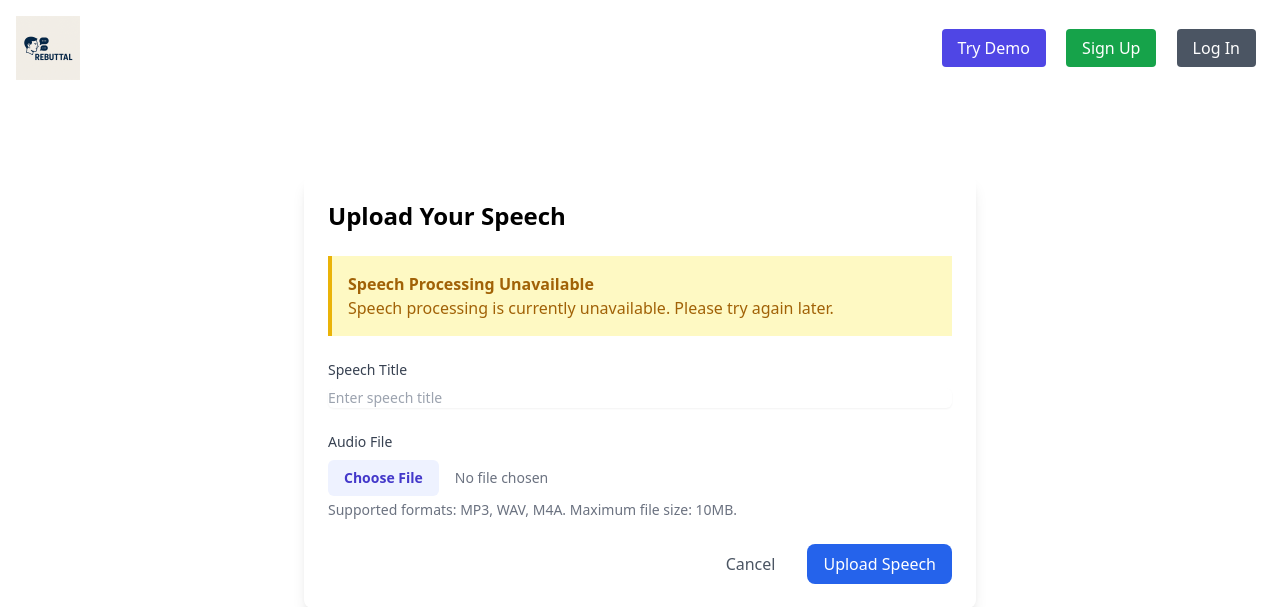
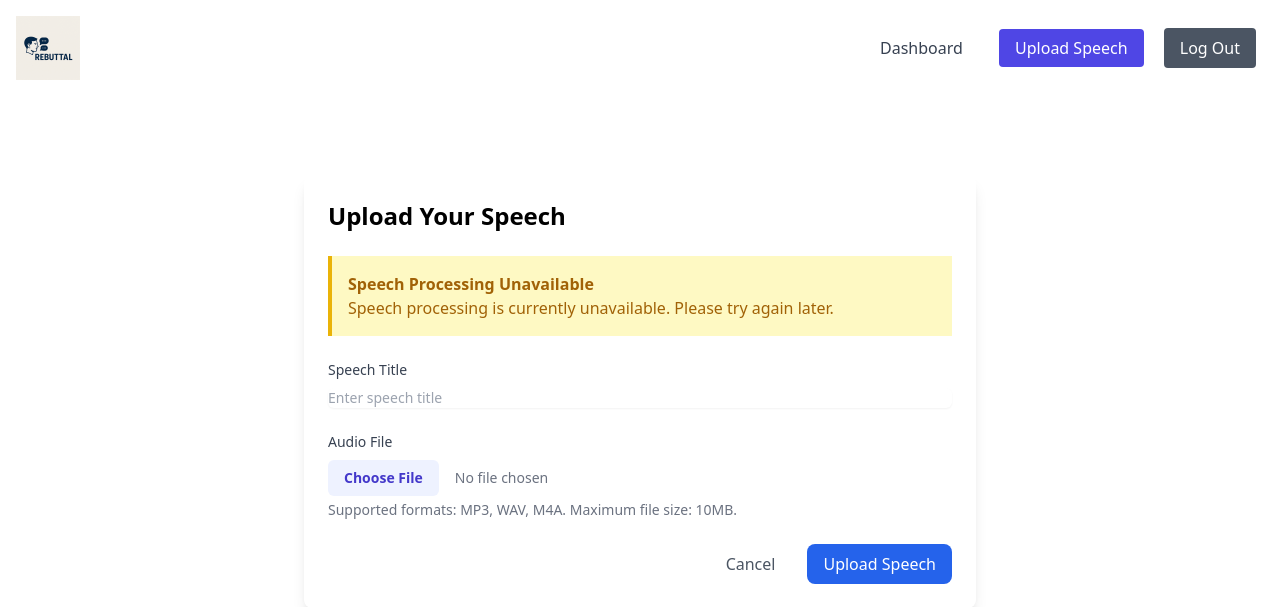
Before and after one commit to dracs9/rebuttal, a Django app: page /speech/upload/ in a window 1280 px wide. Shown: the top 607 px of the page. Run offline with Django 5.2, Linux system fonts and the light colour scheme; a user stored in the database is signed in; some libraries are stand-ins or nearby versions.

Commit message:
quick fixes

```diff
--- a/core/templates/core/upload_speech.html
+++ b/core/templates/core/upload_speech.html
@@ -56,9 +56,7 @@
 
           <div class="flex justify-end space-x-4">
             <a href="{% url 'dashboard' %}" class="px-4 py-2 text-gray-600 hover:text-gray-800">Cancel</a>
-            <button type="submit" class="px-4 py-2 bg-blue-600 text-white rounded-lg hover:bg-blue-700 focus:outline-none focus:ring-2 focus:ring-blue-500 focus:ring-offset-2" {% if not whisper_available %}disabled{% endif %}>
-              Upload Speech
-            </button>
+            <button type="submit" class="px-4 py-2 bg-blue-600 text-white rounded-lg hover:bg-blue-700 focus:outline-none focus:ring-2 focus:ring-blue-500 focus:ring-offset-2" {% if not whisper_available %}disabled{% endif %}>Upload Speech</button>
           </div>
         </form>
       </div>
--- a/core/utils.py
+++ b/core/utils.py
@@ -63,7 +63,7 @@ def process_speech_with_whisper(audio_path: str) -> str:
         logger.info("Transcription completed successfully")
 
         # Get the transcript
-        transcript = result["text"].strip()
+        transcript = str(result["text"]).strip()
         logger.info("Transcript extracted successfully")
         return transcript
 
--- a/templates/base.html
+++ b/templates/base.html
@@ -13,11 +13,19 @@
   </head>
   <body class="bg-white">
     <header class="container mx-auto p-4 flex justify-between items-center">
-      <img src="{% static 'desygn/logo.webp' %}" alt="Debate Coach Logo" class="h-16" />
+      <a href="{% url 'home' %}"><img src="{% static 'desygn/logo.webp' %}" alt="Debate Coach Logo" class="h-16" /></a>
       <nav>
-        <a href="#" class="mx-2 px-4 py-2 bg-indigo-600 text-white rounded hover:bg-indigo-700">Try Demo</a>
-        <a href="#" class="mx-2 px-4 py-2 bg-green-600 text-white rounded hover:bg-green-700">Sign Up</a>
-        <a href="#" class="mx-2 px-4 py-2 bg-gray-600 text-white rounded hover:bg-gray-700">Log In</a>
+        {% if user.is_authenticated %}
+          <a href="{% url 'dashboard' %}" class="mx-2 px-4 py-2 text-gray-700 hover:text-gray-900">Dashboard</a>
+          <a href="{% url 'upload_speech' %}" class="mx-2 px-4 py-2 bg-indigo-600 text-white rounded hover:bg-indigo-700">Upload Speech</a>
+          <form method="post" action="{% url 'logout' %}" class="inline">
+            {% csrf_token %}
+            <button type="submit" class="mx-2 px-4 py-2 bg-gray-600 text-white rounded hover:bg-gray-700">Log Out</button>
+          </form>
+        {% else %}
+          <a href="{% url 'register' %}" class="mx-2 px-4 py-2 bg-green-600 text-white rounded hover:bg-green-700">Sign Up</a>
+          <a href="{% url 'login' %}" class="mx-2 px-4 py-2 bg-gray-600 text-white rounded hover:bg-gray-700">Log In</a>
+        {% endif %}
       </nav>
     </header>
     <main class="container mx-auto p-4 mt-8">
```
Also changed, not shown: 1 other file.
